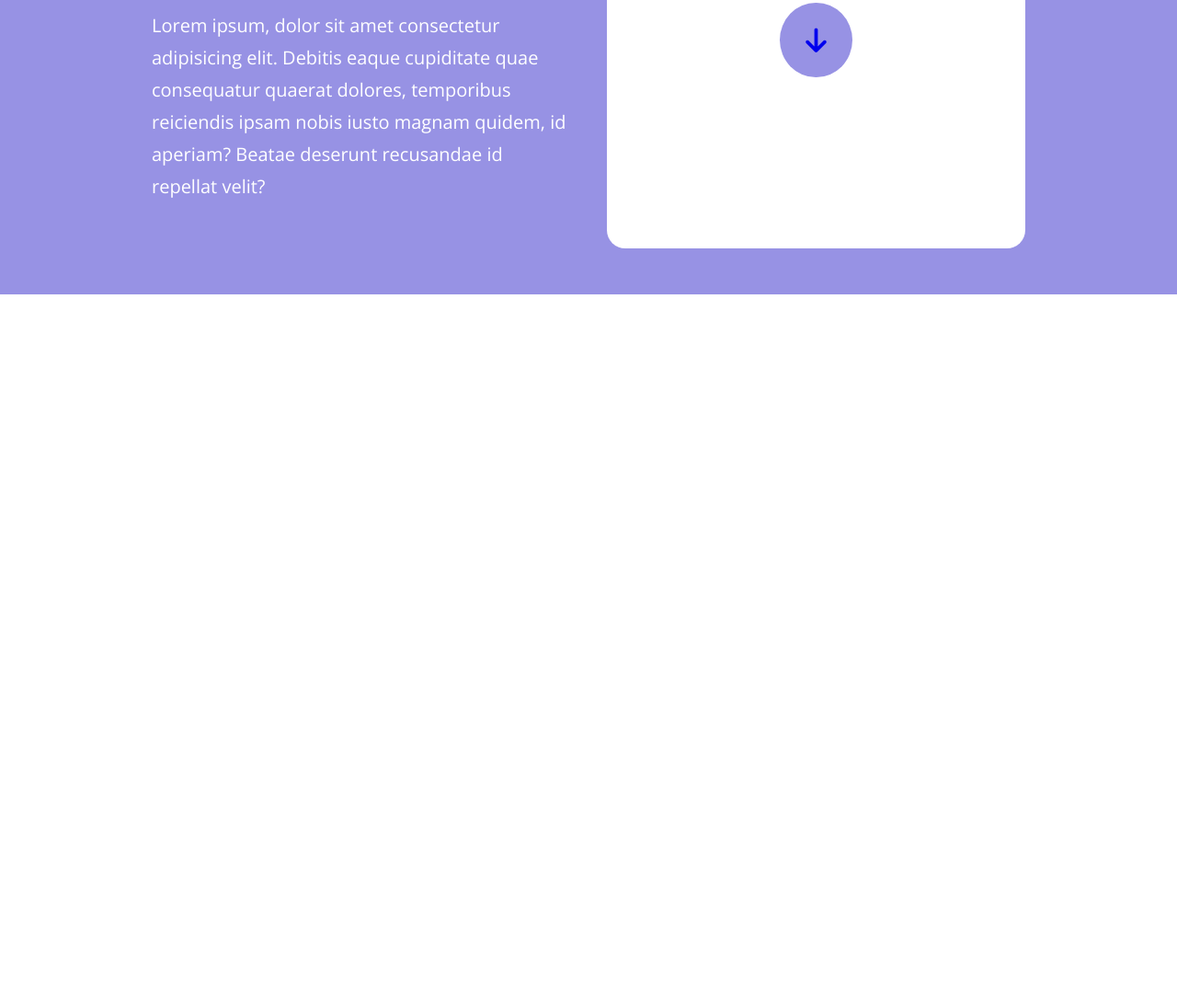
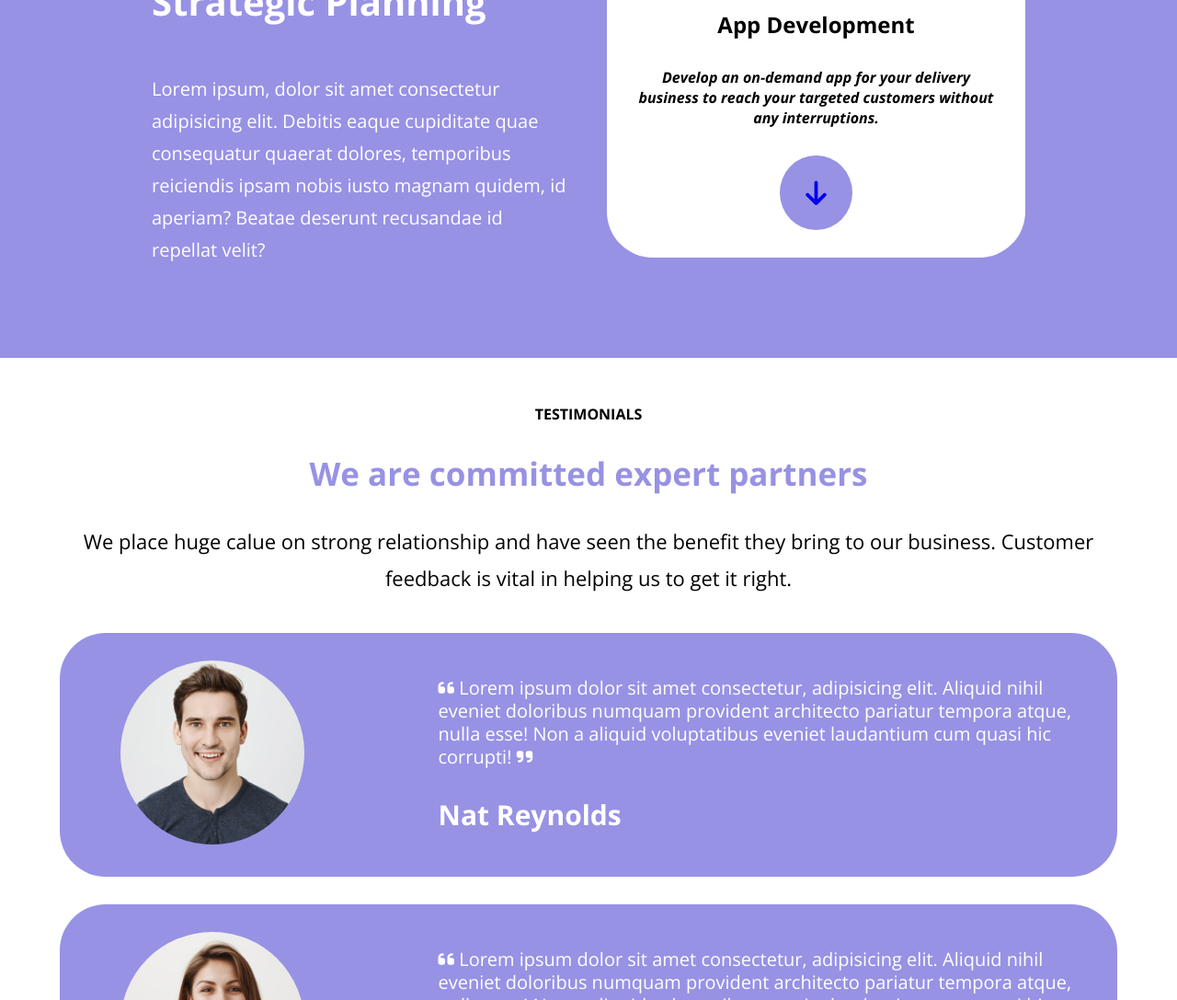
Before and after one commit to AlessioCalabrese1/htmlcss-responsive-layout, a plain HTML site: page index.html in a window 1280 px wide. Shown: the part 1713-2800 px from the top of the page at 92% size. Before the commit the page ends 2033 px from the top, so only its background shows below. Drawn offline with nearby package versions, Linux system fonts and the light colour scheme.

Commit message:
SECTION TESTIMONIAL DETAILS

```diff
--- a/index.html
+++ b/index.html
@@ -38,7 +38,7 @@
     </header>
 
     <main>
-        <section class="info flex f-wrap">
+        <section class="info flex f-wrap section-padding">
             <div class="big-card card">
                 <div class="big-card-text">
                     <h1>Get a demo application</h1>
@@ -112,7 +112,7 @@
             </div>
         </section>
 
-        <section class="plan">
+        <section class="plan section-padding">
             <div class="plan-container">
                 <div class="planning plan-item">
                     <img src="./img/planning1.png" alt="">
@@ -141,6 +141,79 @@
                 </div>
             </div>
         </section>
+
+        <section class="testimonials section-padding">
+            <div class="title">
+                TESTIMONIALS
+            </div>
+
+            <h1>We are committed expert partners</h1>
+
+            <div class="testimonial-text">
+                We place huge calue on strong relationship and have seen the benefit they bring to our business.
+                Customer feedback is vital in helping us to get it right.
+            </div>
+
+            <div class="card testimonials-card">
+                <div class="testimonial-img">
+                    <img src="./img/testimonial1.jpg" alt="">
+                </div>
+
+                <div class="testimonial-container">
+                    <div class="testimonial-opinion">
+                        <i class="fa-solid fa-quote-left"></i>
+                        Lorem ipsum dolor sit amet consectetur, adipisicing elit. Aliquid nihil eveniet doloribus numquam provident
+                        architecto pariatur tempora atque, nulla esse! Non a aliquid voluptatibus eveniet laudantium cum quasi hic corrupti!
+                        <i class="fa-solid fa-quote-right"></i>
+                    </div>
+
+                    <div class="testimonial-name">
+                        Nat Reynolds
+                    </div>
+                </div>
+
+            </div>
+
+            <div class="card testimonials-card">
+                <div class="testimonial-img">
+                    <img src="./img/testimonial2.jpg" alt="">
+                </div>
+
+                <div class="testimonial-container">
+                    <div class="testimonial-opinion">
+                        <i class="fa-solid fa-quote-left"></i>
+                        Lorem ipsum dolor sit amet consectetur, adipisicing elit. Aliquid nihil eveniet doloribus numquam provident
+                        architecto pariatur tempora atque, nulla esse! Non a aliquid voluptatibus eveniet laudantium cum quasi hic corrupti!
+                        <i class="fa-solid fa-quote-right"></i>
+                    </div>
+
+                    <div class="testimonial-name">
+                        Celia Almeda
+                    </div>
+                </div>
+
+            </div>
+
+            <div class="card testimonials-card">
+                <div class="testimonial-img">
+                    <img src="./img/testimonial3.jpg" alt="">
+                </div>
+
+                <div class="testimonial-container">
+                    <div class="testimonial-opinion">
+                        <i class="fa-solid fa-quote-left"></i>
+                        Lorem ipsum dolor sit amet consectetur, adipisicing elit. Aliquid nihil eveniet doloribus numquam provident
+                        architecto pariatur tempora atque, nulla esse! Non a aliquid voluptatibus eveniet laudantium cum quasi hic corrupti!
+                        <i class="fa-solid fa-quote-right"></i>
+                    </div>
+
+                    <div class="testimonial-name">
+                        Bob Roberts
+                    </div>
+                </div>
+
+            </div>
+        </section>
     </main>
 </body>
 </html>
--- a/style.css
+++ b/style.css
@@ -46,8 +46,12 @@ li a{
 .card{
     width: 100%;
     background-color: var(--azzurrino);
-    border-radius: 20px;
+    border-radius: 50px;
     padding: 30px 30px 0 30px;
+}
+
+.section-padding{
+    padding: 15px 25px 50px 25px;
 }
 
 
@@ -70,7 +74,7 @@ header{
 }
 .logo a{
     height: 100%;
-    padding: 15px;
+    padding: 25px;
 }
 
 header nav{
@@ -90,7 +94,7 @@ header li a{
     color: white;
     height: 100%;
     font-size: 20px;
-    padding: 15px;
+    padding: 25px;
     cursor: pointer;
 }
 
@@ -107,7 +111,6 @@ header li a{
 
 .info{
     margin-top: 150px;
-    padding: 0 15px 50px 15px;
     flex-direction: column;
     row-gap: 30px;
 }
@@ -156,7 +159,6 @@ header li a{
 
 .plan{
     background-color: var(--lilla);
-    padding: 15px 15px 50px 15px;
 }
 
 .planning{
@@ -211,8 +213,46 @@ header li a{
 
 
 
-
-
+/* section: testimonials */
+.testimonials{
+    text-align: center;
+}
+.title{
+    margin-top: 35px;
+    font-weight: bold;
+}
+.testimonials h1{
+    color: var(--lilla);
+    font-size: 35px;
+    margin: 30px 0;
+}
+.testimonial-text{
+    font-size: 22px;
+    line-height: 40px;
+    margin-bottom: 40px;
+}
+.testimonials-card{
+    background-color: var(--lilla);
+    margin-bottom: 30px;
+}
+.testimonial-img img{
+    object-fit: cover;
+    width: 200px;
+    height: 200px;
+    border-radius: 100%;
+    margin-bottom: 30px;
+}
+.testimonial-opinion{
+    color: white;
+    font-size: 20px;
+    line-height: 25px;
+}
+.testimonial-name{
+    font-size: 30px;
+    padding: 30px 0;
+    font-weight: bold;
+    color: white;
+}
 
 
 
@@ -245,6 +285,21 @@ header li a{
 
     .big-card-img img{
         width: 70%
+    }
+
+    /* section: testimonials */
+
+    .testimonials-card{
+        display: flex;
+        justify-content: space-between;
+        align-items: center;
+    }
+    .testimonial-img{
+        width: 25%;
+    }
+    .testimonial-container{
+        width: 65%;
+        text-align: start;
     }
 }
 
@@ -324,10 +379,21 @@ header li a{
     }
 
     .development{
+        height: 60%;
         position: relative;
         left: 0;
-        bottom: 0;
+        bottom: -215px;
         z-index: 1;
+    }
+    .development img{
+        width: 70%;
+    }
+
+
+    /* section: testimonials */
+    .testimonials{
+        max-width: 850px;
+        margin: 0 auto;
     }
 }
 
@@ -372,4 +438,12 @@ header li a{
     .plan-container{
         max-width: 950px;
     }
+
+
+
+    /* section: testimonials */
+    .testimonials{
+        max-width: 1200px;
+        margin: 0 auto;
+    }
 }
```
